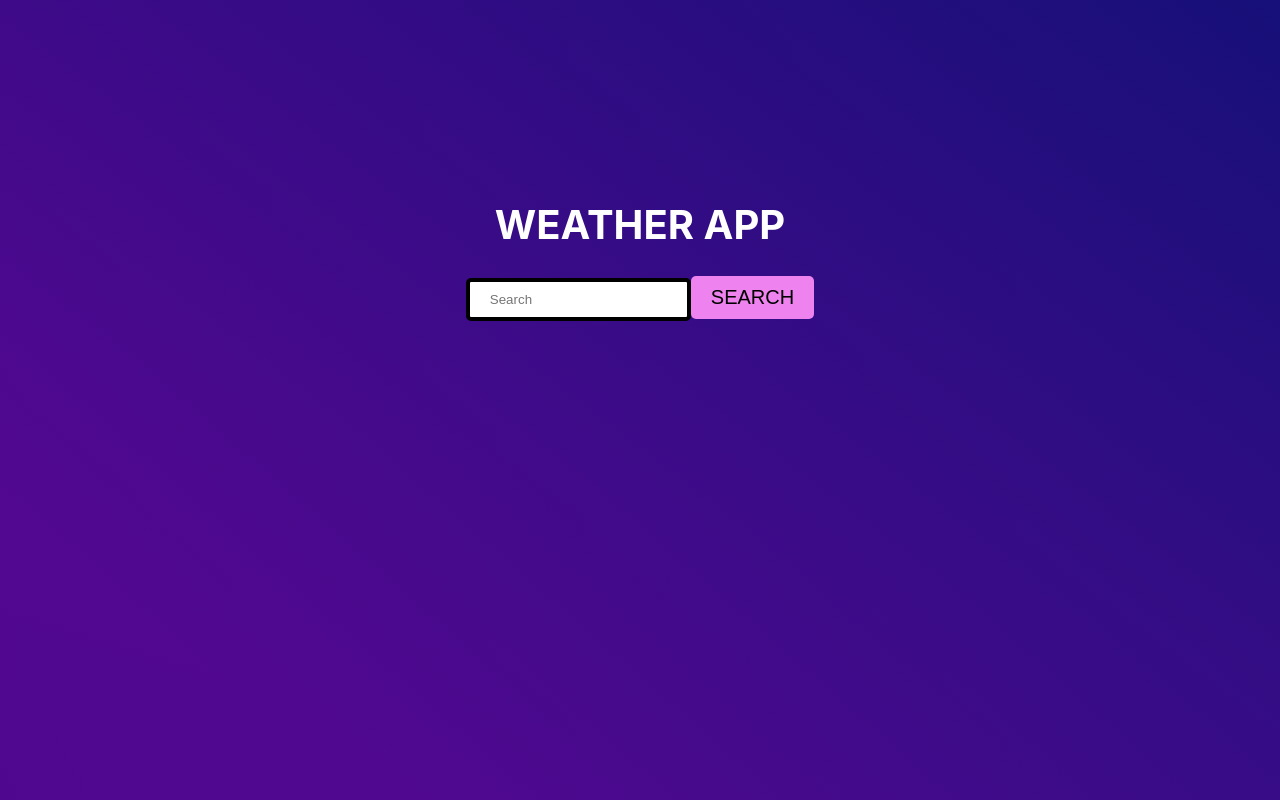
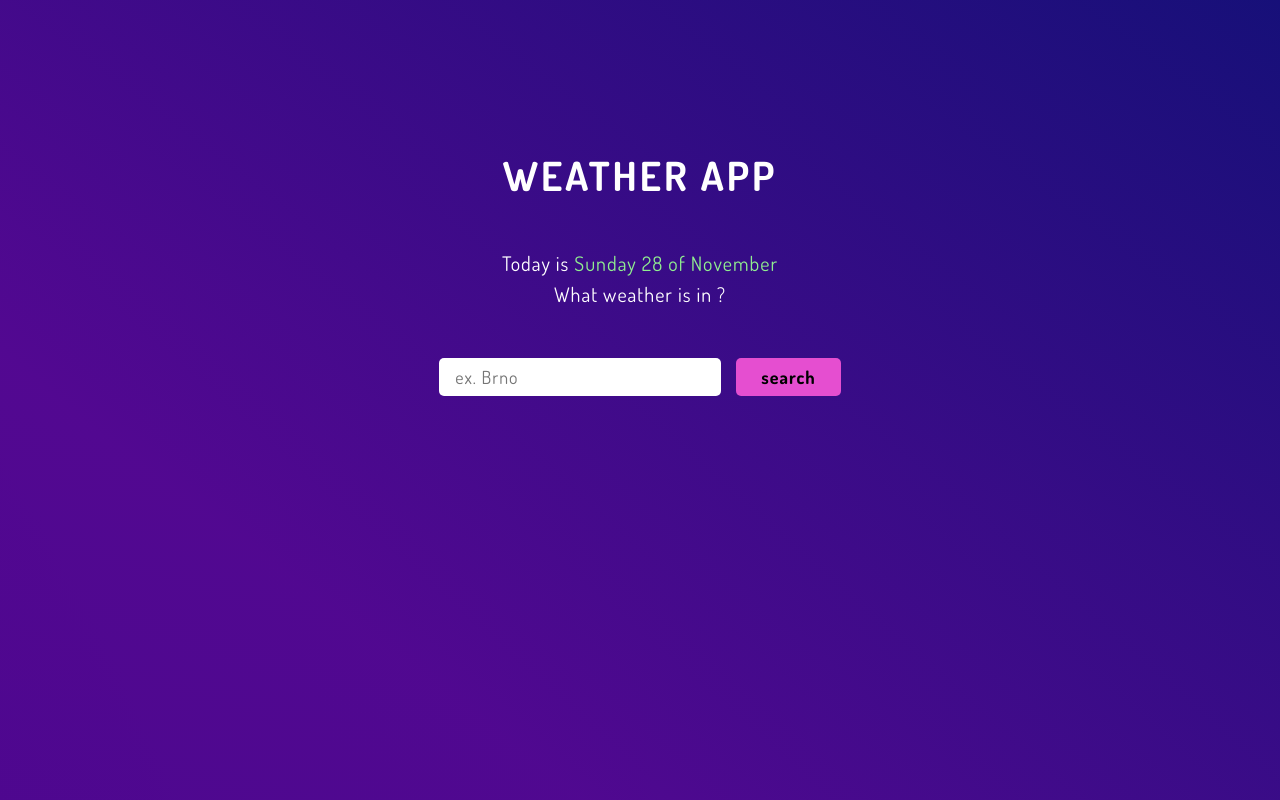
Before and after one commit to Evita-M/weathere, a React (Create React App) app: page / in a window 1280 px wide. Shown: the top 800 px of the page. Built offline with nearby package versions, Linux system fonts and the light colour scheme; no server answers.

Commit message:
Add basic styling and more functionality

```diff
--- a/package.json
+++ b/package.json
@@ -6,6 +6,7 @@
     "@testing-library/jest-dom": "^5.15.1",
     "@testing-library/react": "^11.2.7",
     "@testing-library/user-event": "^12.8.3",
+    "node-sass": "^6.0.1",
     "react": "^17.0.2",
     "react-dom": "^17.0.2",
     "react-scripts": "4.0.3",
--- a/public/index.html
+++ b/public/index.html
@@ -15,6 +15,9 @@
       user's mobile device or desktop. See https://developers.google.com/web/fundamentals/web-app-manifest/
     -->
     <link rel="manifest" href="%PUBLIC_URL%/manifest.json" />
+	<link rel="preconnect" href="https://fonts.googleapis.com">
+	<link rel="preconnect" href="https://fonts.gstatic.com" crossorigin>
+	<link href="https://fonts.googleapis.com/css2?family=Dosis:wght@400;500;600;700&display=swap" rel="stylesheet">
     <!--
       Notice the use of %PUBLIC_URL% in the tags above.
       It will be replaced with the URL of the `public` folder during the build.
--- a/src/App.css
+++ b/src/App.css
@@ -1,4 +1,5 @@
-body {
+/* body {
+  font-family: "Dosis", sans-serif;
   text-align: center;
   font-size: 20px;
   color: white;
@@ -43,6 +44,7 @@ button {
   text-transform: uppercase;
   border: none;
   border-radius: 5px;
+  cursor: pointer;
 }
 .cards__list {
   display: flex;
@@ -93,4 +95,4 @@ svg:hover {
   to {
     transform: rotate(359deg);
   }
-}
+} */
--- a/src/App.js
+++ b/src/App.js
@@ -1,22 +1,60 @@
 import "./App.css";
 import Weather from "./components/Weather";
 import { useState } from "react";
-import "./App.css";
+import "./assets/styles/index.scss";
+import { getDateFormatted } from "./tools/helpers";
+import { useGet } from "./hooks/useGet";
+import Spinner from "./components/Spinner";
 function App() {
   const [inputValue, setInputValue] = useState("");
   const [place, setPlace] = useState("");
+  const { dayStr, dayNbr, month } = getDateFormatted();
+
+  const { data, isLoading } = useGet(
+    `https://goweather.herokuapp.com/weather/${place}`
+  );
+
   return (
     <div className="app">
-      <h1>WEATHER APP</h1>
-      <input
-        type="text"
-        value={inputValue}
-        onChange={(e) => setInputValue(e.target.value)}
-        placeholder="Search"
-      />
-      <button onClick={() => setPlace(inputValue)}>search</button>
+      <div className="container">
+        <h1 className="app__title">Weather App</h1>
+        <div className="app__intro">
+          Today is <span> {`${dayStr} ${dayNbr} of ${month}`}</span>
+          <p>
+            What weather is in <strong>{`${inputValue}`}</strong>?
+          </p>
+        </div>
 
-      <Weather className="main" place={place} />
+        <form className="app__search">
+          <p>
+            <input
+              type="text"
+              value={inputValue}
+              onChange={(e) => setInputValue(e.target.value)}
+              placeholder="ex. Brno"
+            />
+          </p>
+          <p>
+            <button
+              type="submit"
+              onClick={(e) => {
+                e.preventDefault();
+                setPlace(inputValue);
+              }}
+            >
+              search
+            </button>
+          </p>
+        </form>
+        {/* <Weather className="main" place={place} /> */}
+        <>
+          {isLoading ? (
+            <Spinner />
+          ) : (
+            <Weather className="main" data={data} place={place} />
+          )}
+        </>
+      </div>
     </div>
   );
 }
--- /dev/null
+++ b/src/assets/styles/index.scss
@@ -0,0 +1,150 @@
+* {
+  font-family: "Dosis", sans-serif;
+  letter-spacing: 1px;
+  margin: 0;
+  padding: 0;
+}
+
+body {
+  font-family: "Dosis", sans-serif;
+  text-align: center;
+  font-size: 20px;
+  color: white;
+  background-image: linear-gradient(
+      217deg,
+      rgba(0, 7, 111, 0.9),
+      rgba(68, 0, 139, 0.9) 75%
+    ),
+    linear-gradient(
+      15deg,
+      rgba(159, 69, 176, 0.85),
+      rgba(229, 78, 208, 0.9) 50%
+    ),
+    linear-gradient(
+      90deg,
+      rgba(229, 78, 208, 0.9),
+      rgba(255, 228, 242, 0.7) 80%
+    );
+  height: 100vh;
+}
+.container {
+  max-width: 1200px;
+  padding: 0 30px;
+  margin: 0 auto;
+}
+
+.app {
+  padding: 150px 0;
+  position: relative;
+  &__title {
+    text-transform: uppercase;
+    letter-spacing: 3px;
+    font-size: 40px;
+    margin-bottom: 50px;
+  }
+  &__intro {
+    margin-bottom: 50px;
+    span {
+      color: lightgreen;
+    }
+    strong {
+      font-size: 25px;
+    }
+  }
+  &__search {
+    color: black;
+    font-size: 18px;
+    line-height: 32/18;
+    display: flex;
+    flex-wrap: wrap;
+    justify-content: center;
+    margin: 0 0 -15px -15px;
+    input {
+      padding: 8px 16px;
+      font-size: 18px;
+      outline: none;
+      border-radius: 5px;
+      border: none;
+      min-width: 250px;
+    }
+    button {
+      padding: 8px 25px;
+      outline: none;
+      background-color: rgb(229, 78, 208);
+      font-weight: bold;
+      letter-spacing: 1px;
+      border: none;
+      border-radius: 5px;
+      cursor: pointer;
+      font-size: 18px;
+      transition: background-color 0.3s;
+      &:hover {
+        background-color: lighten(rgb(229, 78, 208), 10%);
+      }
+    }
+    & > p {
+      margin: 0 0 15px 15px;
+    }
+  }
+}
+
+.spinner {
+  position: absolute;
+  top: 50px;
+  left: 50%;
+  transform: translateX(-50%);
+}
+
+.main {
+  padding-top: 200px;
+}
+
+.cards__list {
+  display: flex;
+  justify-content: center;
+  list-style: none;
+  margin: 0 0 -40px -40px;
+}
+.cards__item {
+  margin: 0 0 40px 40px;
+  flex: 0 0 auto;
+}
+.card {
+  background-color: white;
+  border-radius: 5px;
+  color: black;
+  padding: 50px;
+  margin: 20px auto 0;
+}
+
+svg {
+  display: block;
+  height: 15vw;
+  //   margin: auto;
+  //   margin-top: 30vh;
+  color: #d14009;
+  transition: 1s ease-out;
+  animation: rotation 8s infinite linear;
+}
+
+.fa-secondary {
+  fill: #fc9601;
+  opacity: 0.8;
+  transition: fill 2s ease-out;
+}
+
+svg:hover {
+  color: #ffcc33;
+}
+.fa-secondary:hover {
+  fill: #ffe484;
+}
+
+@keyframes rotation {
+  from {
+    transform: rotate(0deg);
+  }
+  to {
+    transform: rotate(359deg);
+  }
+}
--- a/src/components/Card.jsx
+++ b/src/components/Card.jsx
@@ -16,8 +16,6 @@ const Card = ({ data, place }) => {
         ""
       ) : (
         <div>
-          <p>{dayStr}</p>
-          <p>{`${dayNbr}  ${month}`}</p>
           <article className="card">
             <h2>{place}</h2>
             <p>Temprature: {temperature}</p>
--- a/src/components/Spinner.jsx
+++ b/src/components/Spinner.jsx
@@ -2,7 +2,7 @@ import React from "react";
 
 const Spinner = () => {
   return (
-    <>
+    <div className="spinner">
       <svg
         aria-hidden="true"
         focusable="false"
@@ -13,21 +13,21 @@ const Spinner = () => {
         xmlns="http://www.w3.org/2000/svg"
         viewBox="0 0 512 512"
       >
-        <g class="fa-group">
+        <g className="fa-group">
           <path
-            class="fa-secondary"
+            className="fa-secondary"
             fill="currentColor"
             d="M502.42 240.5l-94.7-47.3 33.5-100.4c4.5-13.6-8.4-26.5-21.9-21.9l-100.4 33.5-47.41-94.8a17.31 17.31 0 0 0-31 0l-47.3 94.7L92.7 70.8c-13.6-4.5-26.5 8.4-21.9 21.9l33.5 100.4-94.7 47.4a17.31 17.31 0 0 0 0 31l94.7 47.3-33.5 100.5c-4.5 13.6 8.4 26.5 21.9 21.9l100.41-33.5 47.3 94.7a17.31 17.31 0 0 0 31 0l47.31-94.7 100.4 33.5c13.6 4.5 26.5-8.4 21.9-21.9l-33.5-100.4 94.7-47.3a17.33 17.33 0 0 0 .2-31.1zm-155.9 106c-49.91 49.9-131.11 49.9-181 0a128.13 128.13 0 0 1 0-181c49.9-49.9 131.1-49.9 181 0a128.13 128.13 0 0 1 0 181z"
             opacity="0.4"
           ></path>
           <path
-            class="fa-primary"
+            className="fa-primary"
             fill="currentColor"
             d="M352 256a96 96 0 1 1-96-96 96.15 96.15 0 0 1 96 96z"
           ></path>
         </g>
       </svg>
-    </>
+    </div>
   );
 };
 
--- a/src/components/Weather.jsx
+++ b/src/components/Weather.jsx
@@ -1,14 +1,12 @@
 import React from "react";
-import { useGet } from "../hooks/useGet";
 import Card from "./Card";
-import Spinner from "./Spinner";
 
-const Weather = ({ place }) => {
-  const { data, isLoading } = useGet(
-    `https://goweather.herokuapp.com/weather/${place}`
+const Weather = ({ data, place }) => {
+  return (
+    <>
+      <Card data={data} place={place} />
+    </>
   );
-
-  return <>{isLoading ? <Spinner /> : <Card data={data} place={place} />}</>;
 };
 
 export default Weather;
--- a/src/index.js
+++ b/src/index.js
@@ -1,6 +1,5 @@
 import React from "react";
 import ReactDOM from "react-dom";
-import "./index.css";
 import App from "./App";
 
 ReactDOM.render(
```
Also changed, not shown: 1 other file (tests, documents, lock files or other folders).
